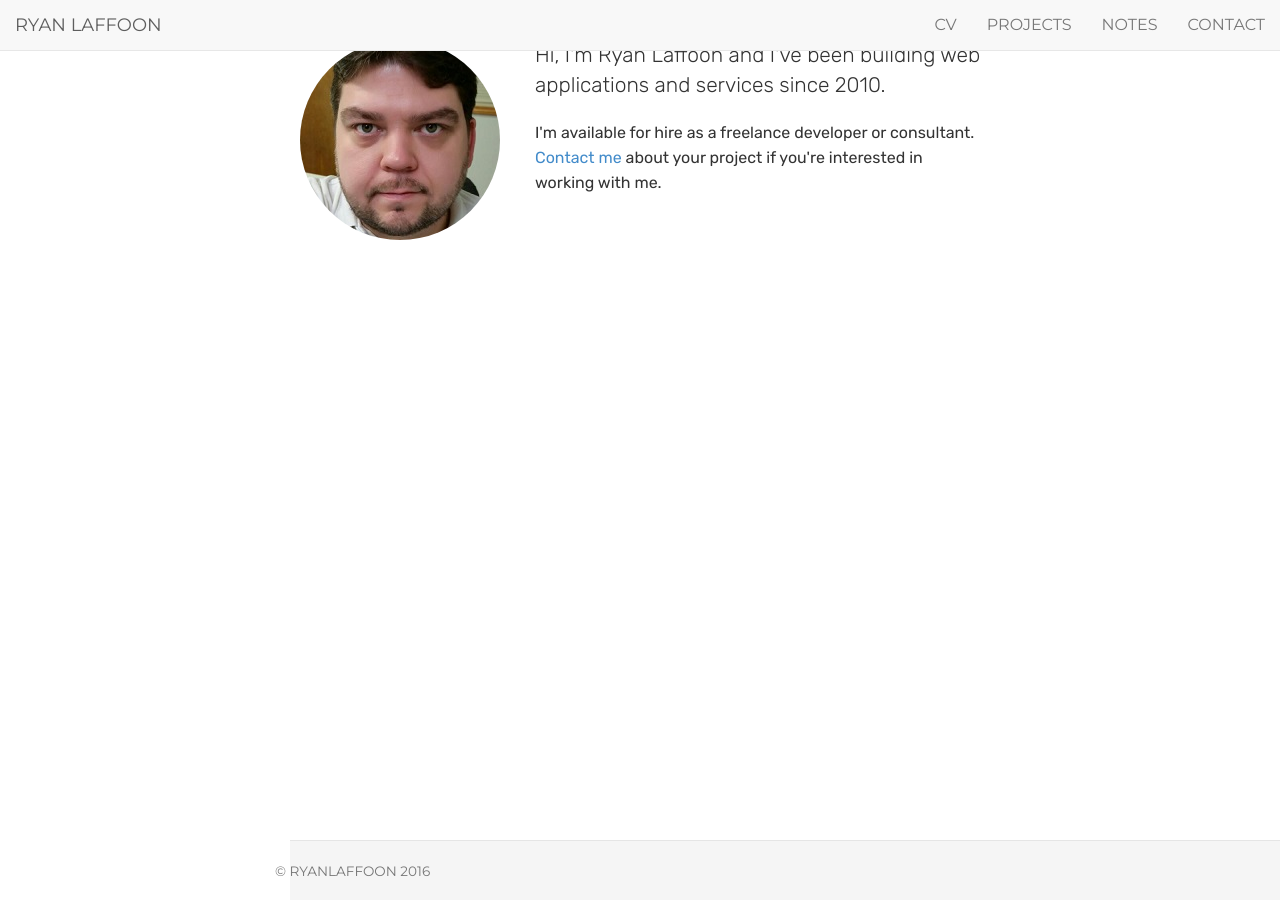
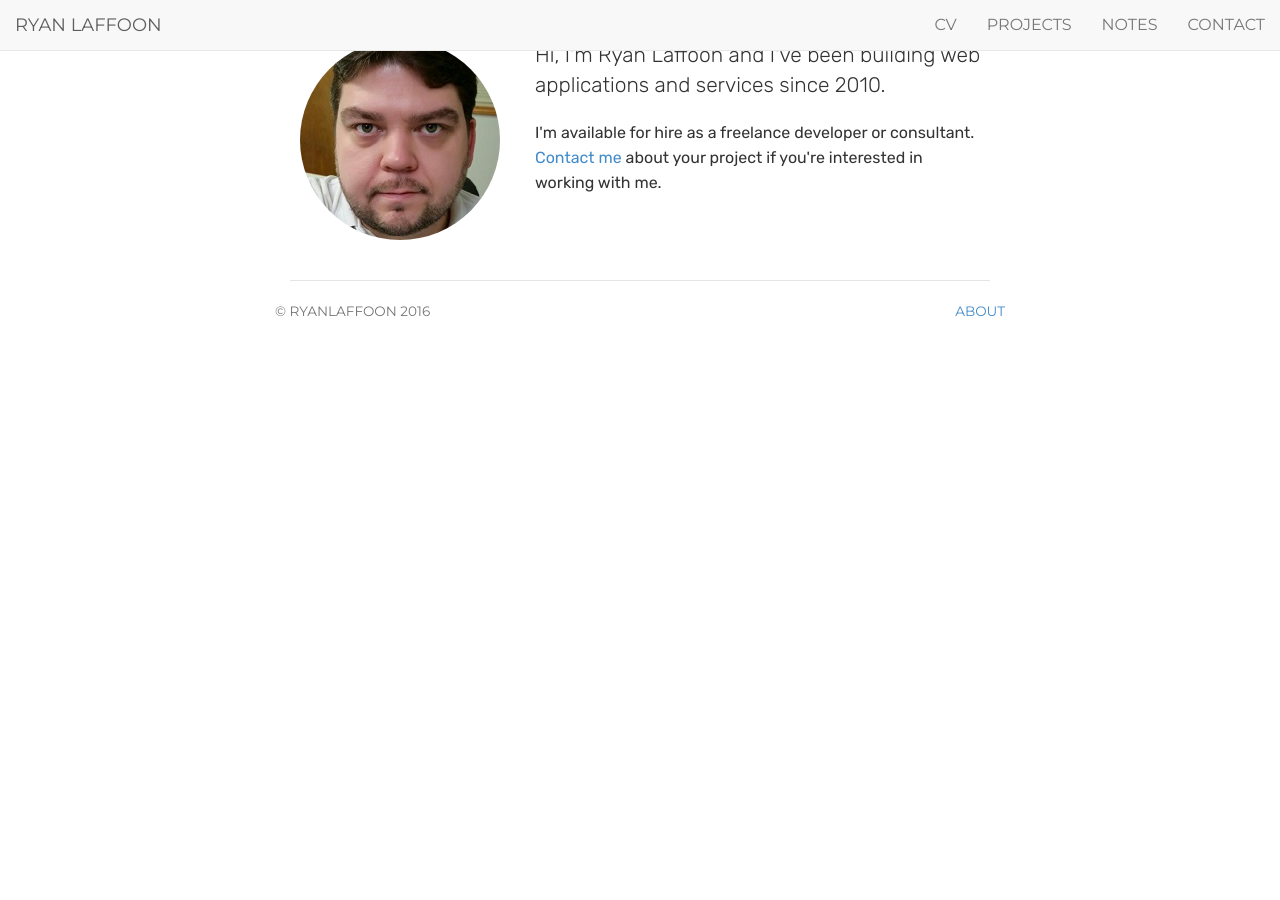
Before and after one commit to ryanlaffoon/ryanlaffoon.github.io, a Jekyll site: the page built from index.html, in a window 1280 px wide. Built offline with Jekyll 4.4.1, drawn with Linux system fonts in a browser that asks for light colours.

Commit message:
Update style.css

```diff
--- a/css/style.css
+++ b/css/style.css
@@ -14,14 +14,6 @@
 
 .container{
 	margin-bottom: 70px;
-}
-
-.footer{
-    position: absolute;
-    bottom: 0;
-    width: 100%;
-    height: 60px;
-    background-color: #f5f5f5;
 }
 
 /* Navigation */
```
